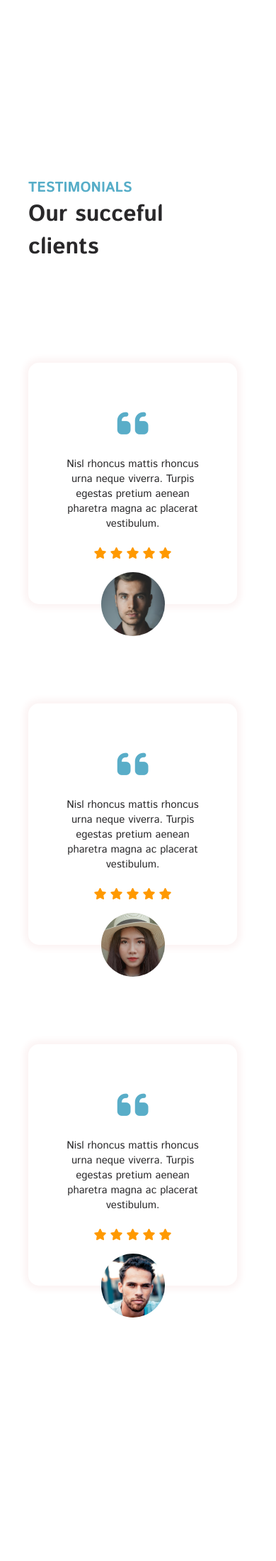
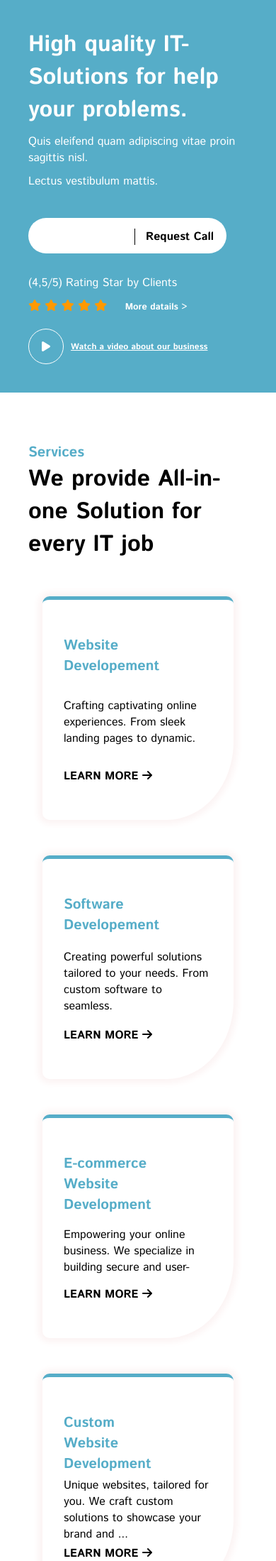
Before and after one commit to samueldev900/tech-solutins-app, a PHP site: page / in a window 390 px wide. Shown: the part 50-2249 px from the top of the page at 71% size. Before the commit the page ends 1906 px from the top, so only its background shows below. Run offline with PHP 8.4, Linux system fonts and the light colour scheme; some libraries are stand-ins or nearby versions.

Commit message:
mobile finalizado

```diff
--- a/Estilos/media-query.css
+++ b/Estilos/media-query.css
@@ -1,13 +1,24 @@
 @charset "UTF-8";
 
 
-@media only screen and (max-width: 600px) {
+@media only screen and (max-width: 1200px) {
+    body{
+      width: 100%;
+      display: flex;
+      flex-direction: column;
+      align-items: center;
+      justify-content: center;
+    }
     main{
-      width: 375px;
+      width: 100%;
       display: flex;
+      flex-direction: column;
       align-items: center;
-      flex-direction: column;
+      justify-content: center;
 
+    }
+    header{
+      width: 100%;
     }
     header nav {
       display: none;
@@ -21,7 +32,7 @@
     }
 
     #section1{
-      width: 101%;
+      width: 100%;
       padding: 40px;
       color: #ffffff;
     }
@@ -40,10 +51,16 @@
       margin-top: 30px;
       padding: 10px 40px;
     }
+    #section1 form{
+      position: relative;
+      height: 100px;
+      width: 280px;
+    }
     .request{
       position: absolute;
-      top: 44.4%;
-      left: 50%;
+      width: 115px;
+      top: calc(100% - 55px);
+      left: calc(100% - 130px);
       padding-left: 15px;
       border-left: 1px solid black;
       font-weight: bold;
@@ -51,6 +68,8 @@
       cursor: pointer;
     }
     #circle{
+      display: grid;
+      place-items: center;
       width: 50px;
       height: 50px;
       border-radius: 50%;
@@ -79,9 +98,17 @@
       cursor: pointer;
     }
     #section2{
+      display: flex;
+      flex-direction: column;
+      align-items: center;
       margin-top: 30px;
       padding: 40px;
       color: #000;
+    }
+    #section2 p{
+
+      align-self: baseline;
+
     }
     .font-blue{
       width: 150px;
@@ -122,18 +149,14 @@
 
     #section3{
       width: 375px;
-      padding: 50px;
+      padding: 40px;
     }
     #section3 img{
       margin-top: 20px;
-    width: 300px;
+      width: 300px;
     }
     #section3 article{
-      display: grid;
-
       height: 290px;
-
-
     }
     .plus{
       margin: 20px 0px;
@@ -234,18 +257,25 @@
     }
 
     #section5{
+      display: flex;
+      flex-direction: column;
+      align-items: center;
+      padding: 40px;
+      width: 100%;
 
-      padding: 40px;
-
+    }
+    #section5 p,h1{
+      align-self: baseline;
     }
     .feedback{
       position: relative;
       height: 340px;
+      width: 340px;
       display: flex;
       flex-direction: column;
       justify-content: space-between;
       padding: 60px 50px;
-      margin-top: 140px;
+      margin-top: 40px;
       text-align: center;
       border-radius: 15px;
       font-size: 15px;
--- a/Estilos/style.css
+++ b/Estilos/style.css
@@ -3,7 +3,7 @@
 :root {
     --cor0:#ffffff;
     --cor1: #243f5d;
-    --cor2:rgb(86, 173, 200);
+    --cor2:#56adc8;
     --cor3:#ff9900;
     --cor4:#29282A;
 }
@@ -22,6 +22,11 @@ body {
   background-color: var(--cor0);
   color: var(--cor4);
   font-family: "Istok Web", sans-serif;
+}
+
+
+img{
+  width: 100px;
 }
 
 header a {
--- /dev/null
+++ b/Estilos/styles2.css
@@ -0,0 +1,103 @@
+
+:root {
+    --cor0:#ffffff;
+    --cor1: #243f5d;
+    --cor2:#56adc8;
+    --cor3:#ff9900;
+    --cor4:#29282A;
+}
+body{
+    width: 100%;
+    display: flex;
+    flex-direction: column;
+    align-items: center;
+    justify-content: center;
+  }
+  main{
+    width: 100%;
+    display: flex;
+    flex-direction: column;
+    align-items: center;
+    justify-content: center;
+
+  }
+  header{
+    width: 100%;
+  }
+  header nav {
+    display: none;
+  }
+
+  #hamburger-icon {
+    display: block;
+  }
+  .tel{
+    display: none;
+  }
+
+  #section1{
+    width: 100%;
+    padding: 40px;
+    color: #ffffff;
+  }
+  section h1{
+    font-size: 2.0em;
+  }
+  #section1 p{
+    margin:10px 0px;
+    width: 300px;
+  }
+  #section1 form input {
+    border: none;
+    border-radius: 25px;
+    height: 50px;
+    width: 280px;
+    margin-top: 30px;
+    padding: 10px 40px;
+  }
+  #section1 form{
+    position: relative;
+    height: 100px;
+    width: 280px;
+  }
+  .request{
+    position: absolute;
+    width: 115px;
+    top: calc(100% - 55px);
+    left: calc(100% - 130px);
+    padding-left: 15px;
+    border-left: 1px solid black;
+    font-weight: bold;
+    color: #000;
+    cursor: pointer;
+  }
+  #circle{
+    display: grid;
+    place-items: center;
+    width: 50px;
+    height: 50px;
+    border-radius: 50%;
+    border: 1px solid white;
+  }
+
+  .material-symbols-outlined {
+    font-variation-settings:
+    'FILL' 0,
+    'wght' 600,
+    'GRAD' 0,
+    'opsz' 24
+  }
+
+  #watch{
+    width: 285px;
+    display: flex;
+    justify-content: space-between;
+    align-items: center;
+    margin-top: 20px;
+  }
+  #watch p{
+    width: 225px;
+    font-size: 12px;
+    text-decoration: underline;
+    cursor: pointer;
+  }
--- a/index.html
+++ b/index.html
@@ -6,6 +6,7 @@
 
     <link rel="stylesheet" href="estilos/style.css" />
     <link rel="stylesheet" href="./estilos/media-query.css">
+    <link rel="stylesheet" href="Estilos/styles2.css">
     <script src="https://kit.fontawesome.com/15bc59f810.js" crossorigin="anonymous"></script>
     <link rel="stylesheet" href="https://fonts.googleapis.com/css2?family=Material+Symbols+Outlined:opsz,wght,FILL,GRAD@24,300,0,0" />
     <title>Navigation bar</title>
@@ -45,8 +46,9 @@
         <!--
             SECTION 1======================================================
          -->
-<!--         <section id="section1">
+        <section id="section1">
 
+            <article>
                 <h1>High quality IT-Solutions for help your problems.</h1>
                 <p>Quis eleifend quam adipiscing vitae proin sagittis nisl.</p>
                 <p>Lectus vestibulum mattis.</p>
@@ -54,7 +56,9 @@
                     <input type="tel" name="tel" id="itel" maxlength="10">
                     <div class="request">Request Call</div>
                 </form>
+            </article>
 
+            <article>
                 <p>(4,5/5) Rating Star by Clients</p>
                 <i class="fa-solid fa-star" style="color: #ff9900;"></i>
                 <i class="fa-solid fa-star" style="color: #ff9900;"></i>
@@ -62,21 +66,22 @@
                 <i class="fa-solid fa-star" style="color: #ff9900;"></i>
                 <i class="fa-solid fa-star" style="color: #ff9900;"></i>
                 <span style="font-weight: bold; font-size: 0.8rem; padding-left: 20px;">More datails ></span>
-
                 <div id="watch">
                     <div id="circle">
                         <i class="fa-solid fa-play" style="color: #ffffff;"></i>
                     </div>
                     <p><strong>Watch a video about our business</strong></p>
                 </div>
-        </section> -->
+            </article>
+
+        </section>
         <!--
 
             SECTION 2======================================================
 
          -->
         <section id="section2">
-<!--             <p class="font-blue">Services</p>
+            <p class="font-blue">Services</p>
             <h1>We provide All-in-one Solution for every IT job</h1>
             <div class="list-job">
                 <p class="font-blue">Website Developement</p>
@@ -97,9 +102,9 @@
                 <p class="font-blue">Custom Website Development</p>
                 <p>Unique websites, tailored for you. We craft custom solutions to showcase your brand and ...</p>
                 <p class="learn-more">LEARN MORE  <i class="fa-solid fa-arrow-right"></i></p>
-            </div> -->
+            </div>
 
-<!--             <div class="status">
+            <div class="status">
                 <span class="number">782</span>
                 <p>WORLDWIDE CUSTOMERS</p>
             </div>
@@ -117,11 +122,11 @@
                 <p>PROJECTS SPEND</p>
             </div>
 
-         -->
+
         </section>
 
         <section id="section3">
-<!--             <article>
+            <article>
                 <p class="font-blue">WHY US</p>
                 <h1>We have over 25+ years in the Tech Industry</h1>
                 <p>Quis eleifend quam adipiscing vitae proin sagittis nisl. Lectus vestibulum mattis.</p>
@@ -141,9 +146,9 @@
                 <i class="fa-solid fa-plus" style="color: #59adc8;"></i>
                 <h3>24/7 SUPPORT TEAM</h3>
             </div>
-            <img src="imagens/Frame 36.png" alt="frame-36"> -->
+            <img src="imagens/Frame 36.png" alt="frame-36">
         </section>
-<!--         <section id="section4">
+        <section id="section4">
 
             <article>
                 <h4>OUR SUCCESS</h4>
@@ -205,7 +210,7 @@
                 <input type="text" name="project" id="iproject" placeholder="Project Category">
                 <button>SEND</button>
             </form>
-        </section> -->
+        </section>
 
         <section id="section5">
             <p class="font-blue">TESTIMONIALS</p>
@@ -224,6 +229,10 @@
                 </div>
                 <img src="imagens/pexels-simon-robben-614810.jpg" alt="">
             </div>
+            <div class="description">
+                <h4>SIMON ROBBEN</h4>
+                <p>Businessman</p>
+            </div>
 
 
 
@@ -240,6 +249,10 @@
                     <i class="fa-solid fa-star" style="color: #ff9900;"></i>
                 </div>
                 <img src="imagens/pexels-min-an-732425.jpg" alt="">
+            </div>
+            <div class="description">
+                <h4>MINNA ANN</h4>
+                <p>Businesswoman</p>
             </div>
 
 
@@ -258,8 +271,120 @@
                 </div>
                 <img src="imagens/pexels-wallace-chuck-2287252.jpg" alt="">
             </div>
+            <div class="description">
+                <h4>WALLACE CHUCK</h4>
+                <p>Businessman</p>
+            </div>
+
         </section>
+        <section id="section6">
+            <p class="font-blue">Projects</p>
+            <h1>Our amazing project that has been completed</h1>
+            <p>Turpis cursus in hac habitasse platea dictumst quisque sagittis purus. Ligula ullamcorper malesuada proin libero nunc consequat. <br><br>Dignissim sodales ut eu sem integer vitae justo. Tincidunt tortor aliquam nulla facilisi cras</p>
+            <button >RECENT PROJECTS</button>
+            <img src="imagens/Frame 27.png" alt="">
+
+        </section>
+
+        <section id="section7">
+            <p class="font-blue">SKILLS</p>
+            <h1>We have experts in their respective fields</h1>
+            <p>Leo urna molestie at elementum. At consectetur lorem donec massa sapien faucibus et. iverra suspendisse potenti nullam ac tortor vitae. fFacilisi etiam dignissim diam quis.</p>
+
+            <div class="progress">
+                <span>
+                    <h5>Web development</h5>
+                    <h5>95%</h5>
+                </span>
+                <div class="barra">
+                    <div></div>
+                </div>
+            </div>
+
+            <div class="progress">
+                <span>
+                    <h5>App development</h5>
+                    <h5>90%</h5>
+                </span>
+                <div class="barra">
+                    <div></div>
+                </div>
+            </div>
+
+            <div class="progress">
+                <span>
+                    <h5>E-Commerce Website Development</h5>
+                    <h5>100%</h5>
+                </span>
+                <div class="barra">
+                    <div></div>
+                </div>
+            </div>
+
+            <div class="box-information">
+                <div class="information">
+                    <p>Nunc sed blandit libero volutpat sed?</p>
+                    <i class="fa-solid fa-arrow-up"></i>
+
+                </div>
+                <p>
+                    Nisl rhoncus mattis rhoncus urna neque viverra. Turpis egestas pretium aenean pharetra magna ac placerat vestibulum.
+                </p>
+            </div>
+
+            <div class="box-information">
+                <div class="information">
+                    <p>Nunc sed blandit libero volutpat sed?</p>
+                    <i class="fa-solid fa-arrow-up"></i>
+
+                </div>
+            </div>
+            <div class="box-information">
+                <div class="information">
+                    <p>Nunc sed blandit libero volutpat sed?</p>
+                    <i class="fa-solid fa-arrow-up"></i>
+
+                </div>
+            </div>
+        </section>
+
     </main>
+    <footer>
+        <h2>LOGO</h2>
+        <p>Leo urna molestie at elementum. At consectetur lorem donec massa sapien faucibus et. iverra suspendisse potenti nullam ac tortor vitae.</p>
+        <div id="icons">
+            <i class="fa-brands fa-facebook-f" style="color: #ffffff;"></i>
+            <i class="fa-brands fa-twitter" style="color: #ffffff;"></i>
+            <i class="fa-brands fa-linkedin-in" style="color: #ffffff;"></i>
+            <i class="fa-brands fa-whatsapp" style="color: #ffffff;"></i>
+        </div>
+        <div class="list">
+            <h2>Pages</h2>
+            <ol>
+                <li>About</li>
+                <li>Services</li>
+                <li>Projects</li>
+                <li>Tesmotinials</li>
+            </ol>
+        </div>
+        <div class="list">
+            <h2>SERVICES</h2>
+            <ol>
+                <li>Software Development</li>
+                <li>Application Development</li>
+                <li>Website Development</li>
+                <li>Custom Website Development</li>
+            </ol>
+        </div>
+
+        <form action="#">
+            <h2>NEWSLETTER</h2>
+            <input type="email" name="email" id="iemail" placeholder="Enter your email">
+            <p>Nisl rhoncus mattis rhoncus urna neque viverra. Unsubscribe</p>
+
+        </form>
+        <p id="copy">© Copyright by TechSolutions – All right reserved.</p>
+    </footer>
     <script src="index.js"></script>
   </body>
 </html>
```
Also changed, not shown: other parts of Estilos/media-query.css (+122 -1 lines), teste.html (+4 -10 lines), imagens/bg-section1.png (added). Lines whose indentation alone changed are shown as unchanged.
